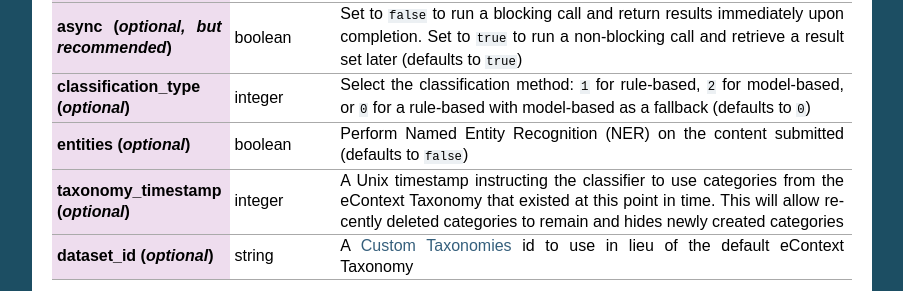
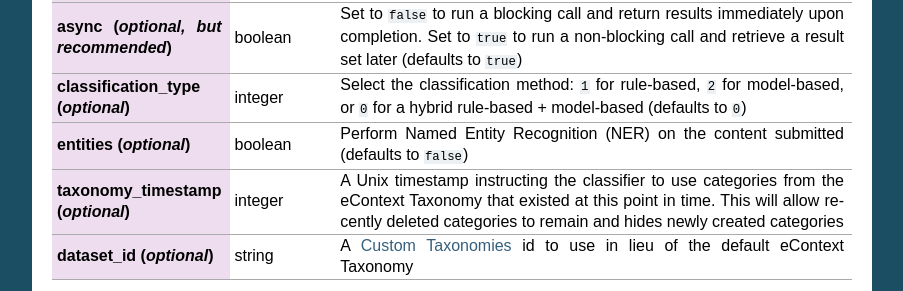
Before and after one commit to info-com/zenya-api-docs, a Sphinx documentation site: the page built from source/classify-text.rst, in a window 1280 px wide and 900 px high, scrolled down 593 px. Shown: the part 161-452 px from the top of the window, without its empty margins (198-1101 px from the left). Built offline with Sphinx 7.4.7, drawn with Linux system fonts in a browser that asks for light colours.

Commit message:
Update classify-text.rst

```diff
--- a/source/classify-text.rst
+++ b/source/classify-text.rst
@@ -31,7 +31,7 @@
 
     "text (*required*)", "string", "A plaintext string to be classified."
     "async (*optional, but recommended*)", "boolean", "Set to ``false`` to run a blocking call and return results immediately upon completion. Set to ``true`` to run a non-blocking call and retrieve a result set later (defaults to ``true``)"
-    "classification_type (*optional*)", "integer", "Select the classification method: ``1`` for rule-based, ``2`` for model-based, or ``0`` for a rule-based with model-based as a fallback (defaults to ``0``)"
+    "classification_type (*optional*)", "integer", "Select the classification method: ``1`` for rule-based, ``2`` for model-based, or ``0`` for a hybrid rule-based + model-based (defaults to ``0``)"
     "entities (*optional*)", "boolean", "Perform Named Entity Recognition (NER) on the content submitted (defaults to ``false``)"
     "taxonomy_timestamp (*optional*)", "integer", "A Unix timestamp instructing the classifier to use categories from the eContext Taxonomy that existed at this point in time.  This will allow recently deleted categories to remain and hides newly created categories"
     "dataset_id (*optional*)", "string", "A :ref:`custom-taxonomies` id to use in lieu of the default eContext Taxonomy"
```
